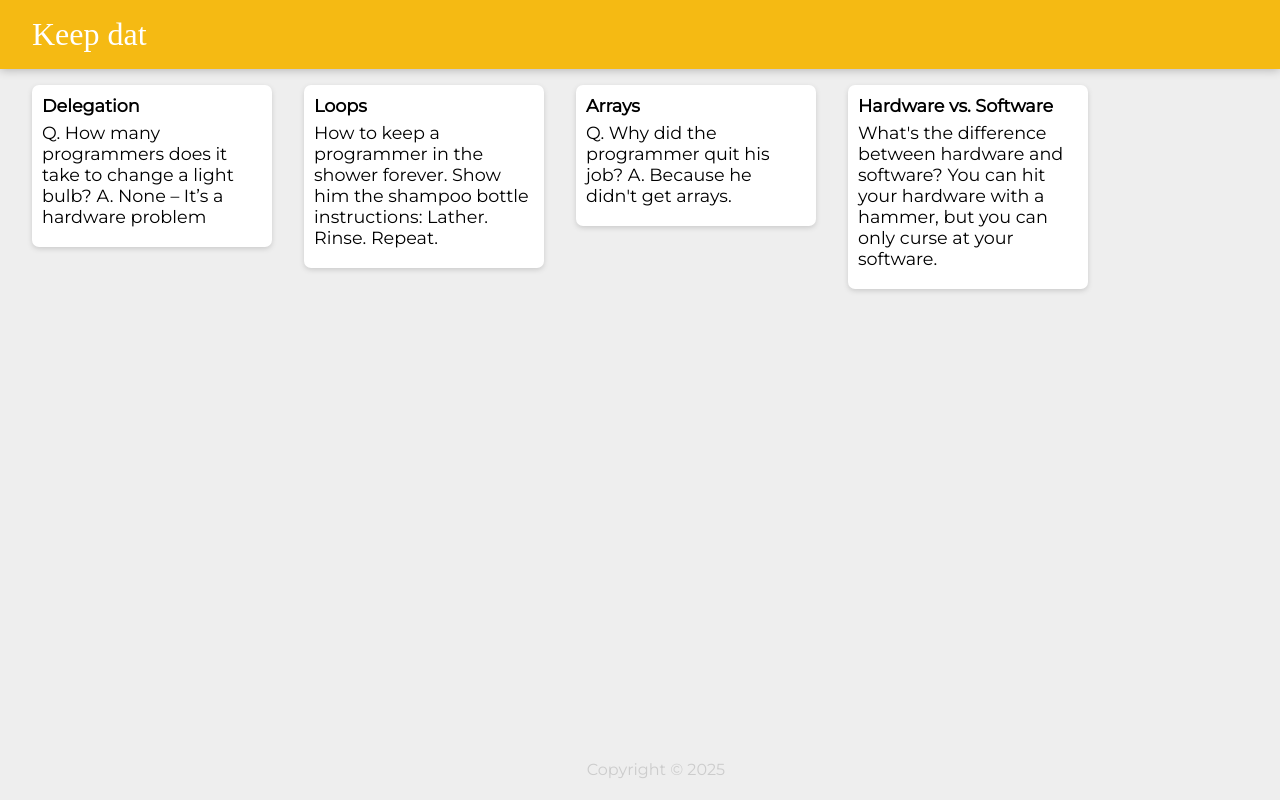
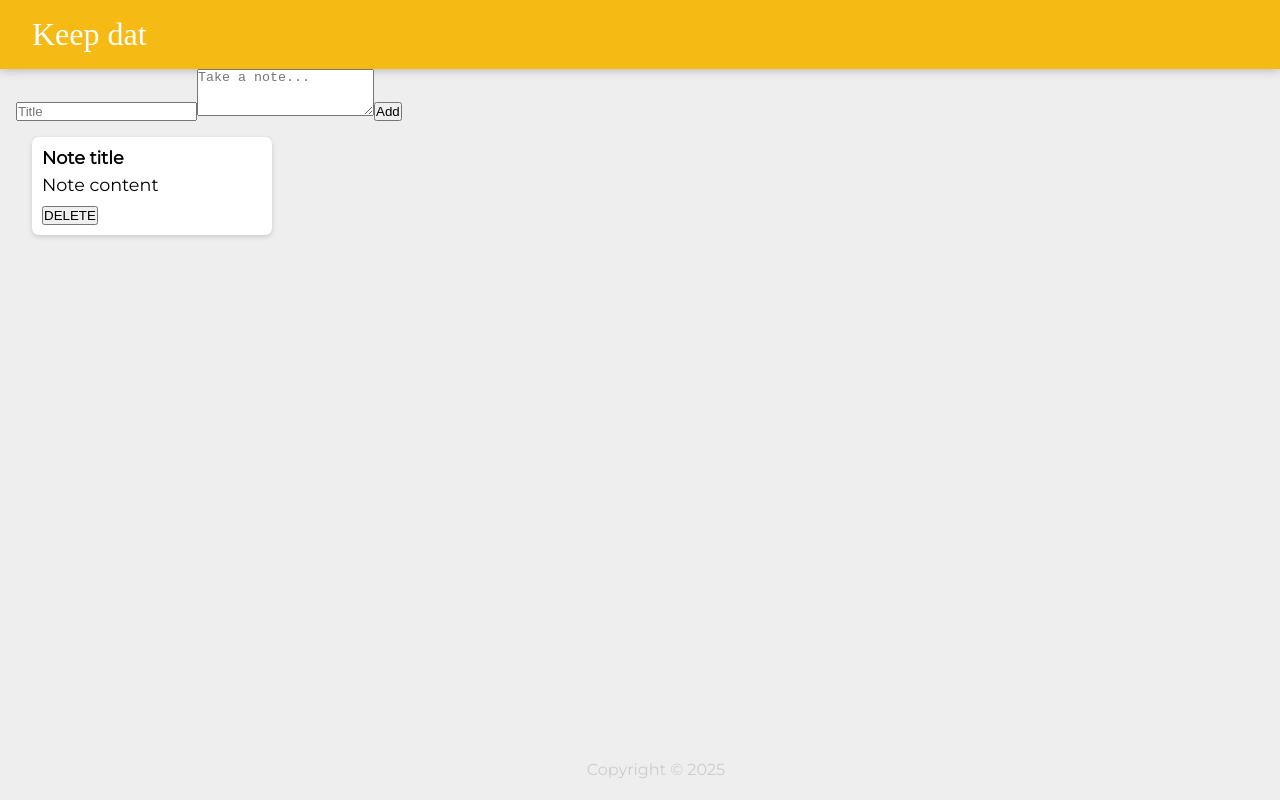
Before and after one commit to jeddnugent/jeddnugent, a React (Create React App) app in the folder React Projects/keep_clone/: page / in a window 1280 px wide. Built offline with nearby package versions, Linux system fonts and the light colour scheme; a web font is replaced by a local one.

Commit message:
Preparing to expand app to use CRUD for notes

```diff
--- a/React Projects/keep_clone/src/components/App.jsx
+++ b/React Projects/keep_clone/src/components/App.jsx
@@ -2,19 +2,14 @@
 import Header from "./Header";
 import Note from "./Note";
 import Footer from "./Footer";
-import notes from "../notes"
+import CreateArea from "./CreateArea";
 
 function App() {
   return (
     <div>
       <Header />
-      {notes.map(noteItem => (
-        <Note
-          key={noteItem.key}
-          title={noteItem.title}
-          content={noteItem.content}
-        />
-      ))}
+      <CreateArea />
+      <Note key={1} title="Note title" content="Note content" />
       <Footer />
     </div>
   );
--- /dev/null
+++ b/React Projects/keep_clone/src/components/CreateArea.jsx
@@ -0,0 +1,15 @@
+import React from "react";
+
+function CreateArea() {
+  return (
+    <div>
+      <form>
+        <input name="title" placeholder="Title" />
+        <textarea name="content" placeholder="Take a note..." rows="3" />
+        <button>Add</button>
+      </form>
+    </div>
+  );
+}
+
+export default CreateArea;
--- a/React Projects/keep_clone/src/components/Note.jsx
+++ b/React Projects/keep_clone/src/components/Note.jsx
@@ -5,8 +5,9 @@
         <div className="note">
             <h1>{props.title}</h1>
             <p>{props.content}</p>
-        </div>
-    );
+      <button>DELETE</button>
+    </div>
+  );
 }
 
 export default Note;
```
Also changed, not shown: React Projects/keep_clone/src/index.js (+0 -13 lines).
